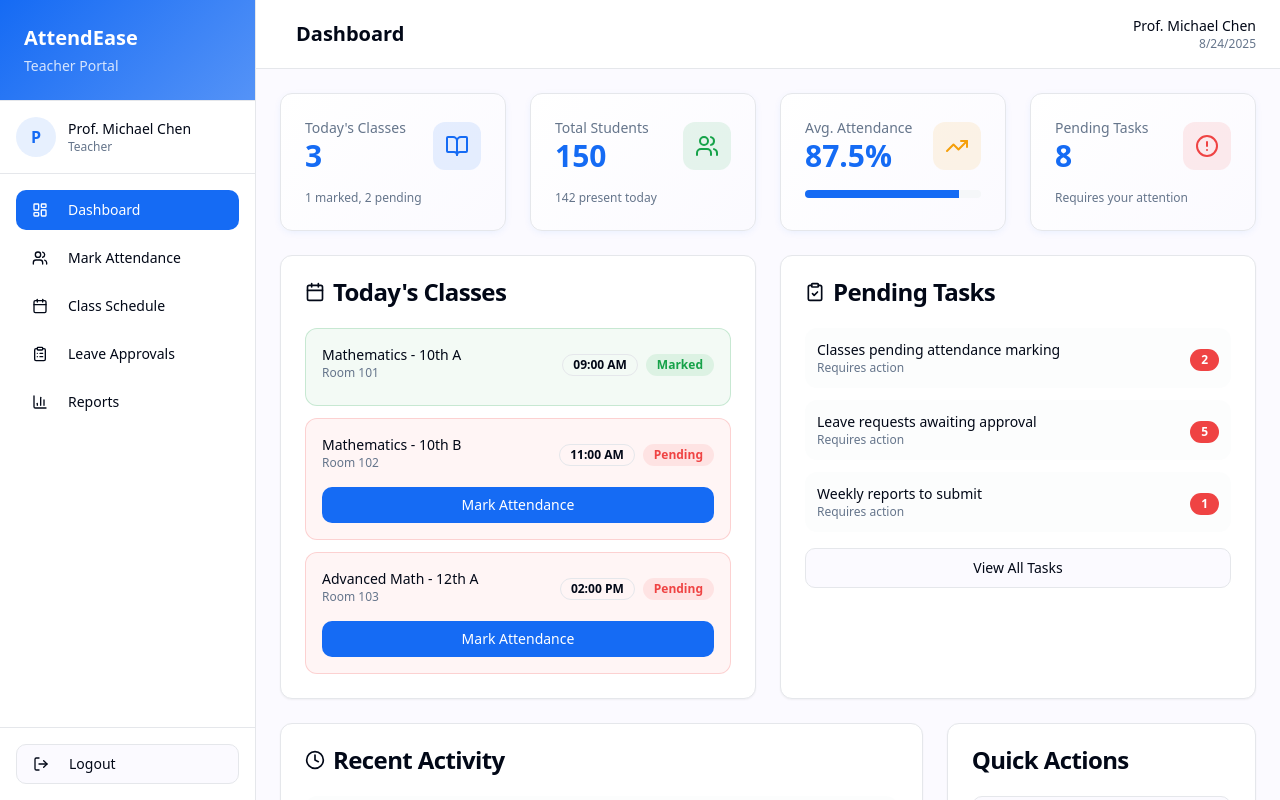
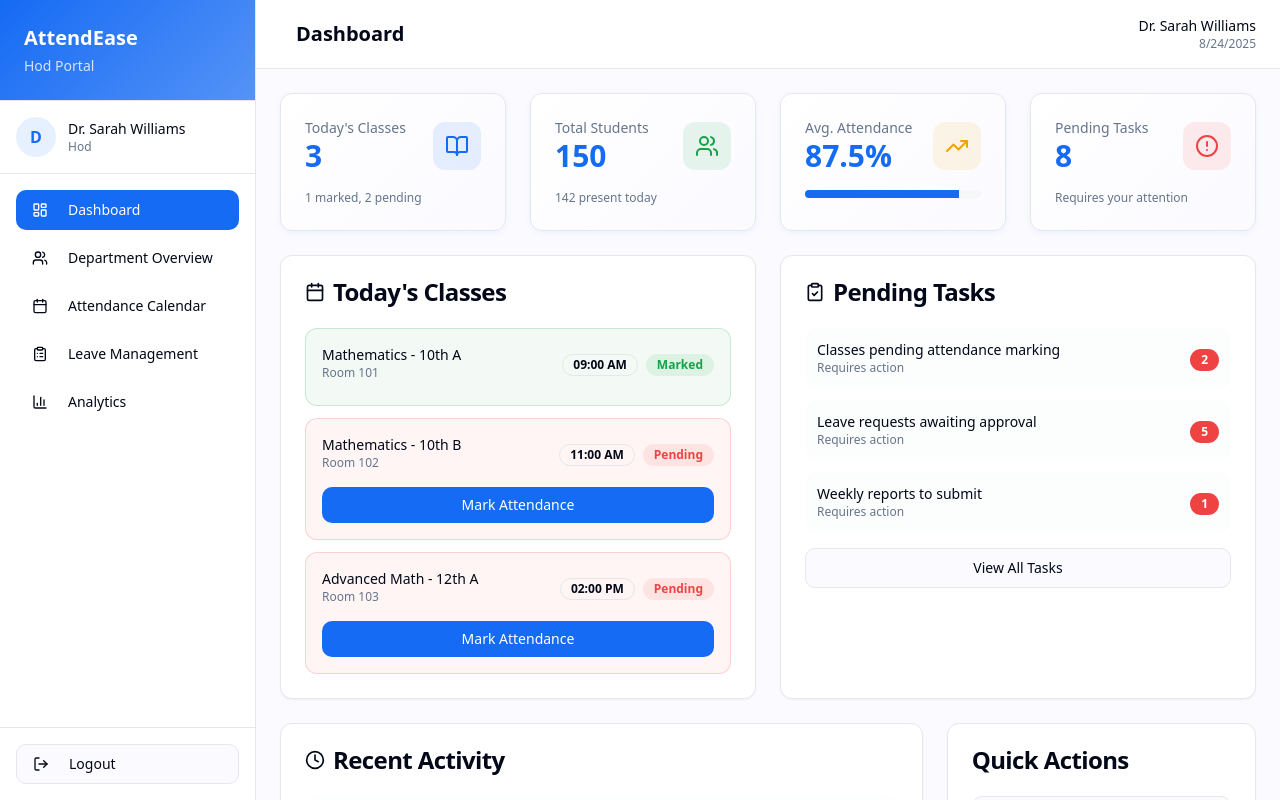
Before and after one commit to vvinit594/collab-attendly, a React (Vite) app: page / in a window 1280 px wide. Shown: the top 800 px of the page. Built offline with nearby package versions, Linux system fonts and the light colour scheme.

Commit message:
Show HODs portal
Update the user role to "hod" in `src/pages/Index.tsx` to display the HODs portal.

```diff
--- a/src/pages/Index.tsx
+++ b/src/pages/Index.tsx
@@ -12,9 +12,9 @@ const Index = () => {
     role: 'student' | 'teacher' | 'hod' | 'admin';
     id: string;
   }>({
-    name: "Prof. Michael Chen",
-    role: "teacher", // Change this to test different roles: 'student' | 'teacher' | 'hod' | 'admin'
-    id: "teacher_001"
+    name: "Dr. Sarah Williams",
+    role: "hod", // Change this to test different roles: 'student' | 'teacher' | 'hod' | 'admin'
+    id: "hod_001"
   });
 
   const [currentPage, setCurrentPage] = useState("dashboard");
```
